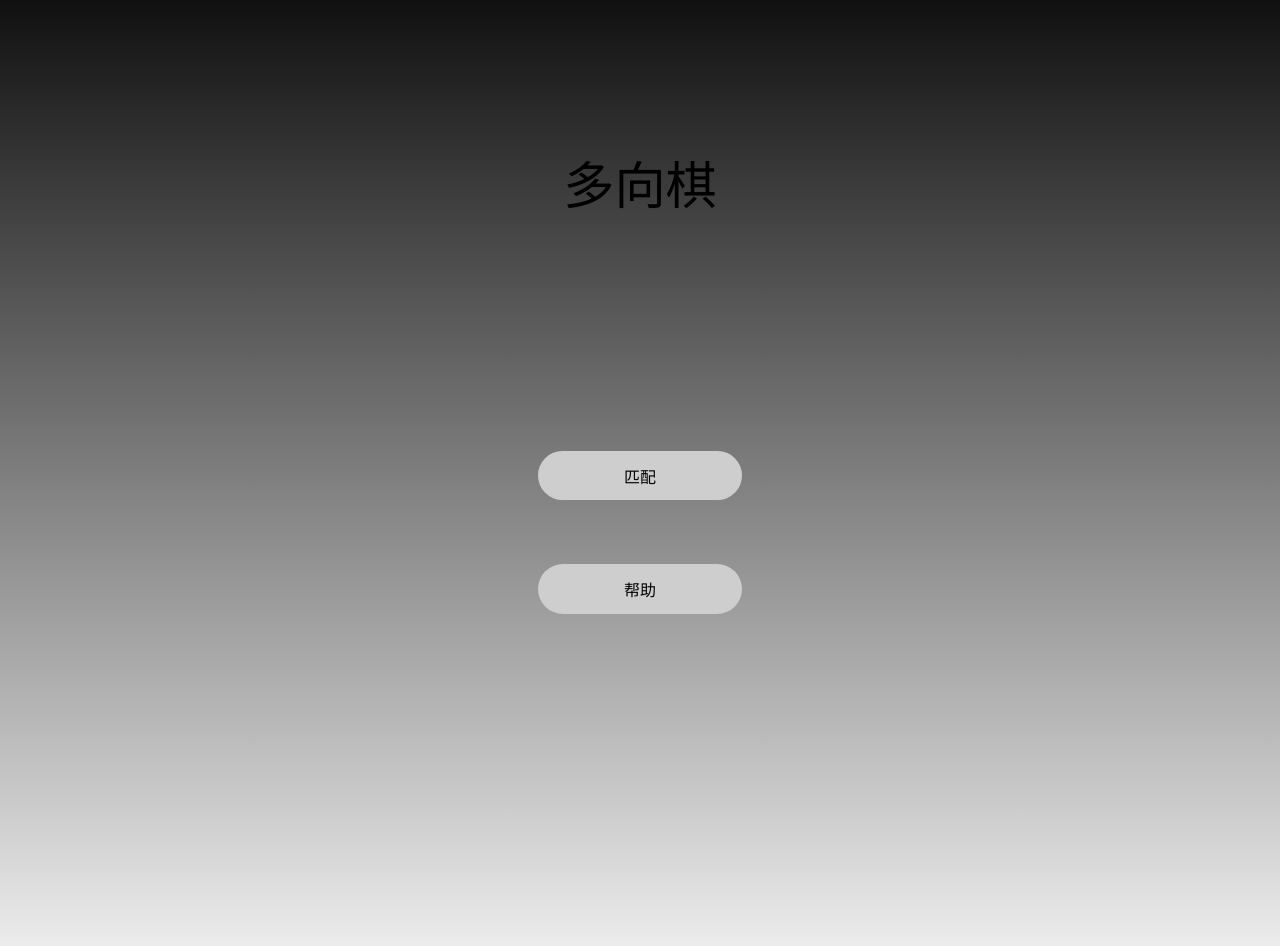
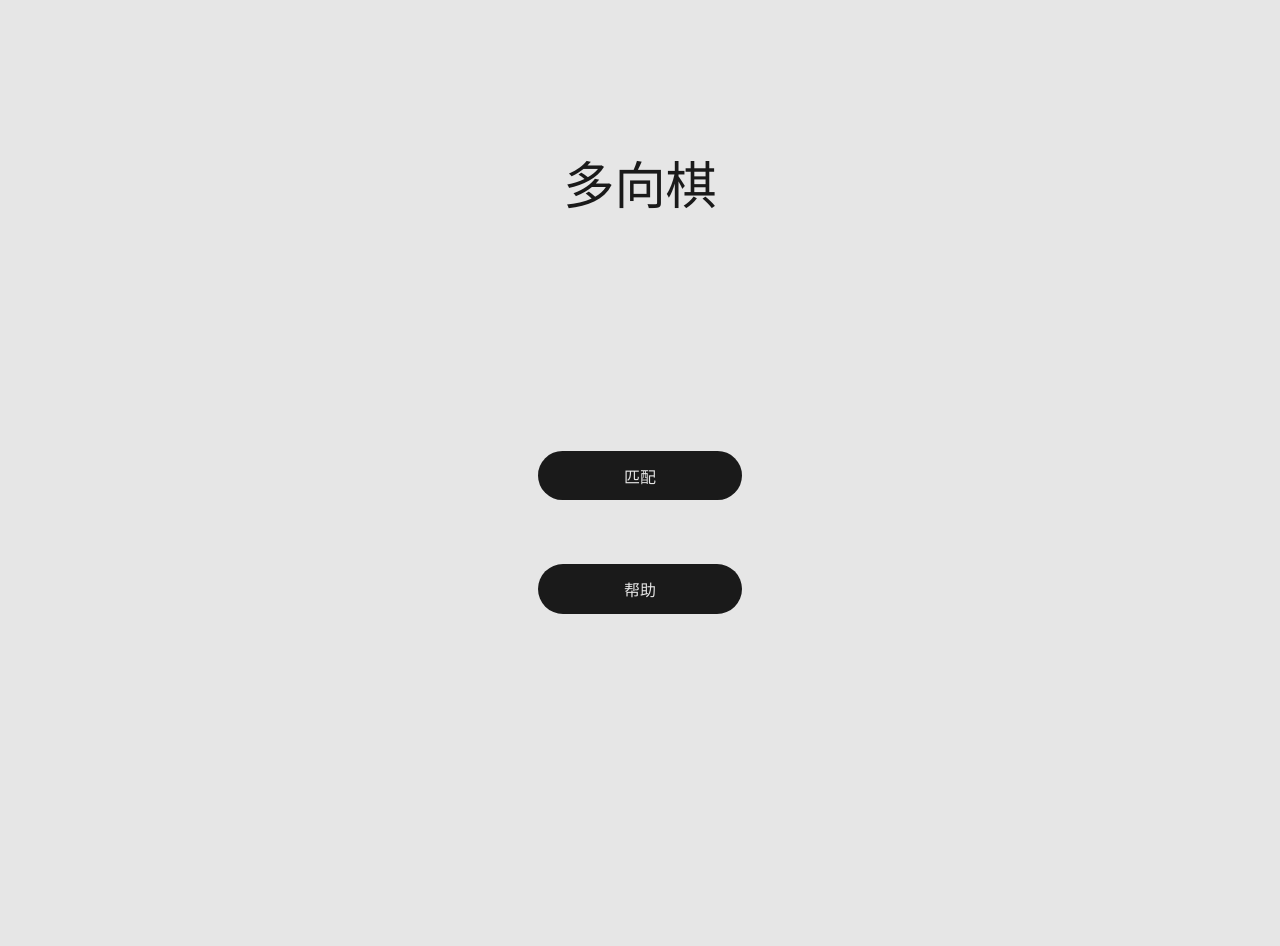
Before and after one commit to TLMegalovania/Multidirection-frontend, a Svelte app: page / in a window 1280 px wide. Shown: the top 946 px of the page. Built offline with nearby package versions, Linux system fonts and the light colour scheme.

Commit message:
thank you css
Signed-off-by: Thallium Megalovania <tlmegalovania@qq.com>

```diff
--- a/src/App.svelte
+++ b/src/App.svelte
@@ -1,32 +1,48 @@
 <script lang="ts">
-  let deg = 0
-  let shouldRotate = false
-  const refresh = (time:number)=>{
-    if(shouldRotate) deg+=1;
-    window.requestAnimationFrame(refresh)
-  }
-  window.requestAnimationFrame(refresh)
-  $:document.documentElement.style.setProperty('--bg-image',`linear-gradient(${deg}deg,#efefef, #101010)`)
+  let deg = 90;
+  let shouldTrans = false;
+  let trans: number;
+  const transColor = () => {
+    shouldTrans = true;
+    const _change = () => {
+      if (deg == 90) deg = 10;
+      else deg = 90;
+    };
+    _change();
+    trans = setInterval(_change, 4500);
+  };
+  const stopTrans = () => {
+    shouldTrans = false;
+    clearInterval(trans);
+  };
+  const rootStyle = document.documentElement.style;
+
+  $: rootStyle.setProperty("--bg-color", `hsl(0,0%,${deg}%)`);
+  $: rootStyle.setProperty("--fg-color", `hsl(0,0%,${100 - deg}%)`);
 </script>
+
 <!-- <main style:--bg-image='linear-gradient(90deg,#efefef, #101010)'> -->
-<h1>
-多向棋
-</h1>
+<h1>多向棋</h1>
 
-<button on:click="{()=>shouldRotate=!shouldRotate}">匹配</button>
-<br>
+<button on:click={shouldTrans ? stopTrans : transColor}>
+  {#if shouldTrans}
+    取消
+  {:else}
+    匹配
+  {/if}
+</button>
+<br />
 <button>帮助</button>
-<svelte:body style="--bg-image:linear-gradient(#efefef, #101010)" />
 
 <style>
-  h1{
+  h1 {
     margin: 20vh auto 0;
     line-height: 1em;
   }
-  h1+button{
+  h1 + button {
     margin-top: 30vh;
   }
-  button{
+  button {
     width: 16vw;
     margin-top: 8vh;
   }
--- a/src/app.css
+++ b/src/app.css
@@ -5,14 +5,18 @@
   font-weight: 400;
 
   /* color-scheme: light dark; */
-  /* color: rgba(255, 255, 255, 0.87); */
 
   font-synthesis: none;
   text-rendering: optimizeLegibility;
   -webkit-font-smoothing: antialiased;
   -moz-osx-font-smoothing: grayscale;
   -webkit-text-size-adjust: 100%;
-  background-image: var(--bg-image, linear-gradient(#efefef, #101010));
+  background-color: var(--bg-color, hsl(0, 0%, 90%));
+  color: var(--fg-color, hsl(0, 0%, 10%));
+  transition: all 5s;
+
+  --shadow-offset: 0.2em;
+  --shadow-offset-neg: -0.2em;
 }
 
 * {
@@ -20,9 +24,6 @@
 }
 
 body {
-  /* margin: 0;
-  display: flex;
-  place-items: center; */
   min-width: 320px;
   min-height: 100vh;
   margin: 0;
@@ -42,24 +43,23 @@ h1 {
 
 button {
   border-radius: 2em;
-  border: 3px solid transparent;
+  border: 0.2em solid transparent;
   padding: 0.6em 1.2em;
   font-size: 1em;
   font-weight: 500;
   font-family: inherit;
-  background-color: #cecece;
+  background-color: var(--fg-color, hsl(0, 0%, 10%));
+  color: var(--bg-color, hsl(0, 0%, 90%));
   cursor: pointer;
-  transition: border-color 0.25s;
+  transition: box-shadow 0.25s ease, background-color 5s ease, color 5s ease;
 }
 
 button:hover {
-  border-color: #fefefe;
+  box-shadow: var(--shadow-offset) var(--shadow-offset) var(--shadow-offset) var(--mid-color, hsl(0, 0%, 50%)),
+    var(--shadow-offset-neg) var(--shadow-offset) var(--shadow-offset) var(--mid-color, hsl(0, 0%, 50%)),
+    var(--shadow-offset-neg) var(--shadow-offset-neg) var(--shadow-offset) var(--mid-color, hsl(0, 0%, 50%)),
+    var(--shadow-offset) var(--shadow-offset-neg) var(--shadow-offset) var(--mid-color, hsl(0, 0%, 50%));
 }
-
-/* button:focus,
-button:focus-visible {
-  outline: 4px auto -webkit-focus-ring-color;
-} */
 
 /* @media (prefers-color-scheme: light) {
   :root {
```
